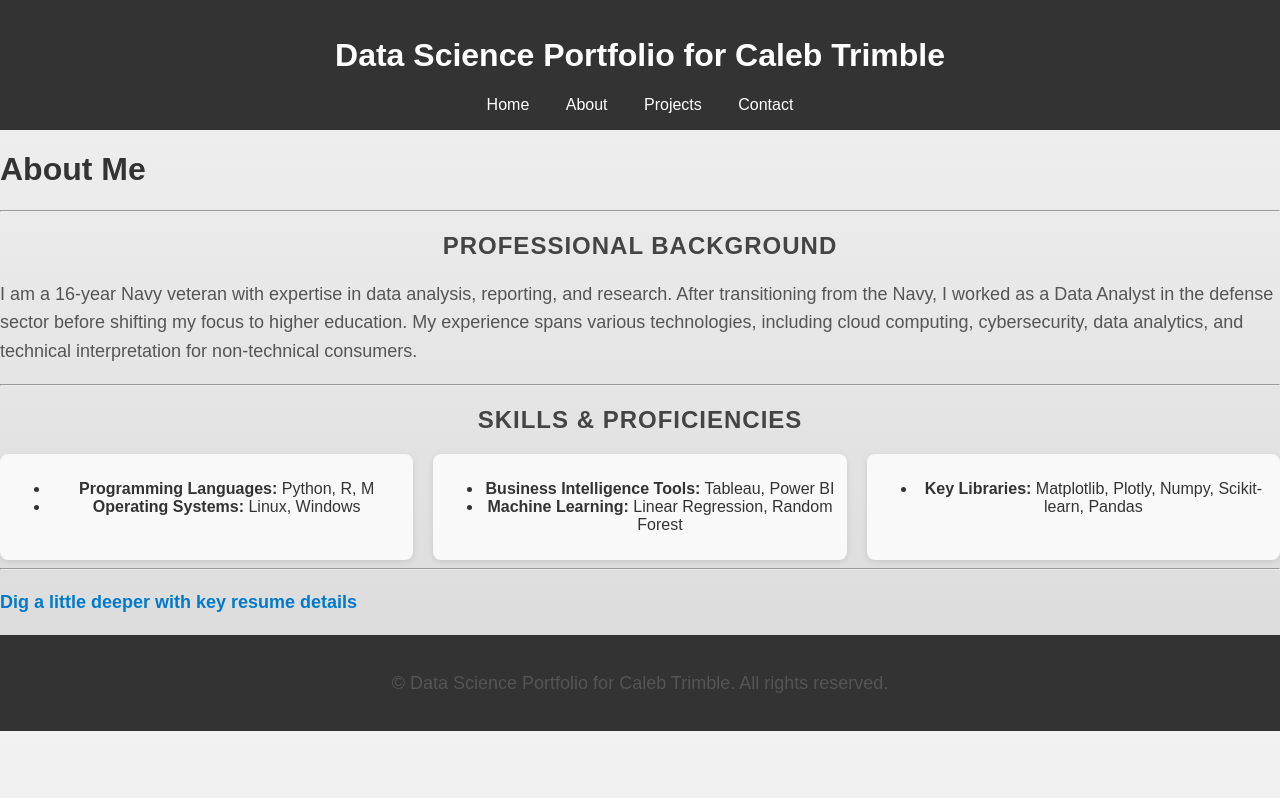
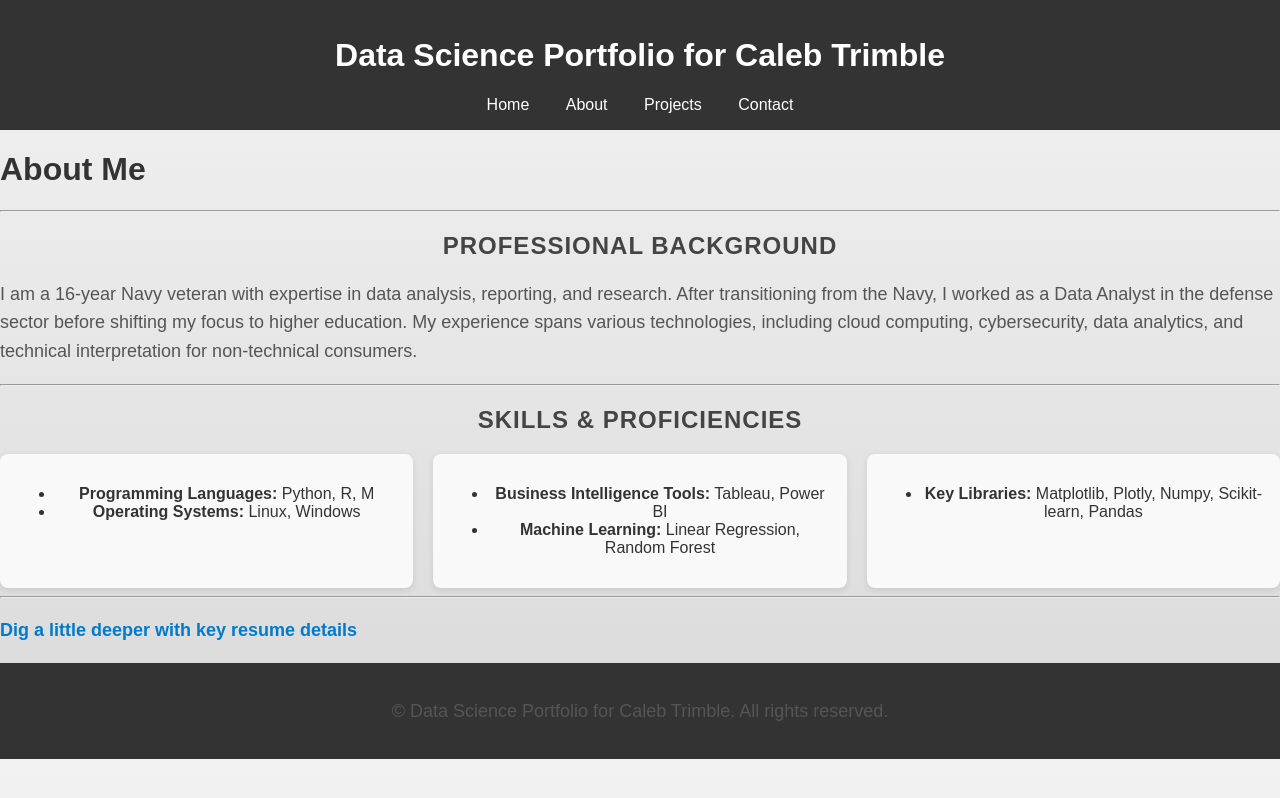
Before and after one commit to cmtrimble/cmtrimble.github.io, a Jekyll site: the page built from about.md, in a window 1280 px wide. Shown: the top 798 px of the page. Built offline with Jekyll 4.4.1, drawn with Linux system fonts in a browser that asks for light colours.

Commit message:
Update style.css

```diff
--- a/assets/css/style.css
+++ b/assets/css/style.css
@@ -62,11 +62,11 @@ section {
 .skills-column {
     flex: 1;
     text-align: center;
-    min-width: 200px; /* Prevents columns from becoming too narrow */
-    padding: 10px;
+    min-width: 200px;
+    padding: 15px; /* Slightly increased for breathing room */
     background: #f9f9f9;
     border-radius: 8px;
-    box-shadow: 0px 2px 6px rgba(0, 0, 0, 0.1); /* Light shadow for depth */
+    box-shadow: 0px 2px 6px rgba(0, 0, 0, 0.1);
 }
 
 section#about {
@@ -77,5 +77,5 @@ footer {
     text-align: center;
     padding: 1rem;
     background-color: #333;
-    color: white;
+    color: #ccc; /* Soft gray instead of pure white */
 }
```
